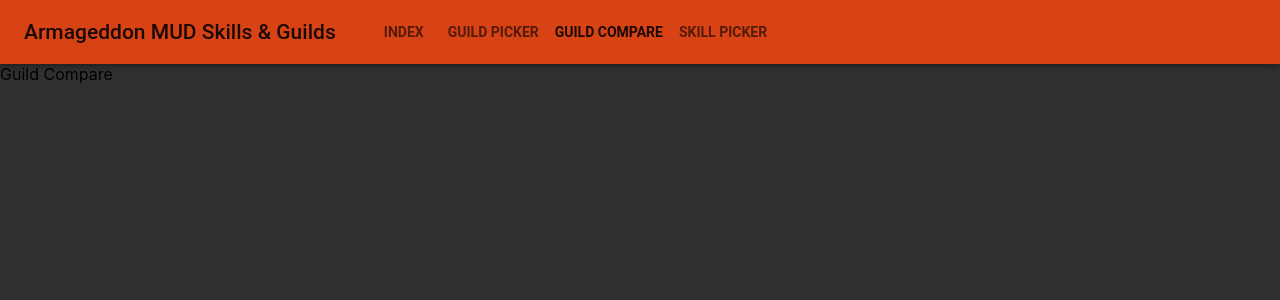
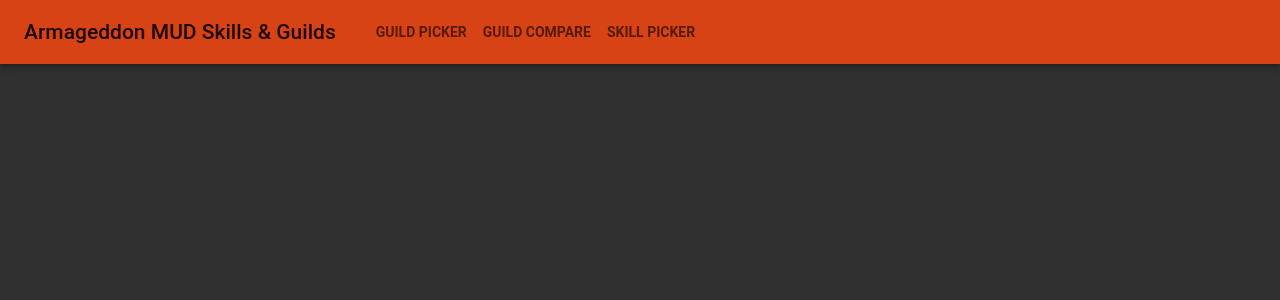
Before and after one commit to tristeArmageddon/arma-guild-picker, a React (Create React App) app: page /guild-compare in a window 1280 px wide. Shown: the top 300 px of the page. Built offline with nearby package versions, Linux system fonts and the light colour scheme.

Commit message:
Make guild picker default route

```diff
--- a/src/App.jsx
+++ b/src/App.jsx
@@ -15,10 +15,10 @@
     <MuiThemeProvider theme={theme}>
       <Router>
         <Layout>
-          <Route path="/" exact component={Index} />
-          <Route path="/guild-picker/" component={GuildPicker} />
-          <Route path="/guild-compare/" component={GuildCompare} />
-          <Route path="/skill-picker/" component={SkillPicker} />
+          <Route path="/arma-guild-picker/" exact component={GuildPicker} />
+          <Route path="/arma-guild-picker/guild-picker/" component={GuildPicker} />
+          <Route path="/arma-guild-picker/guild-compare/" component={GuildCompare} />
+          <Route path="/arma-guild-picker/skill-picker/" component={SkillPicker} />
         </Layout>
       </Router>
     </MuiThemeProvider>
--- a/src/components/NavBar.jsx
+++ b/src/components/NavBar.jsx
@@ -39,22 +39,17 @@
           <Typography className={classes.appTitle} variant="title" color="inherit">
             Armageddon MUD Skills & Guilds
           </Typography>
-          <NavLink to="/" className={classes.link} activeClassName={classes.activeLink} exact>
-            <Button color="inherit">
-              Index
-            </Button>
-          </NavLink>
-          <NavLink to="/guild-picker/" className={classes.link} activeClassName={classes.activeLink} exact>
+          <NavLink to="/arma-guild-picker/" className={classes.link} activeClassName={classes.activeLink} exact>
             <Button color="inherit">
               Guild Picker
             </Button>
           </NavLink>
-          <NavLink to="/guild-compare/" className={classes.link} activeClassName={classes.activeLink} exact>
+          <NavLink to="/arma-guild-picker/guild-compare/" className={classes.link} activeClassName={classes.activeLink} exact>
             <Button color="inherit">
               Guild Compare
             </Button>
           </NavLink>
-          <NavLink to="/skill-picker/" className={classes.link} activeClassName={classes.activeLink} exact>
+          <NavLink to="/arma-guild-picker/skill-picker/" className={classes.link} activeClassName={classes.activeLink} exact>
             <Button color="inherit">
               Skill Picker
             </Button>
```
